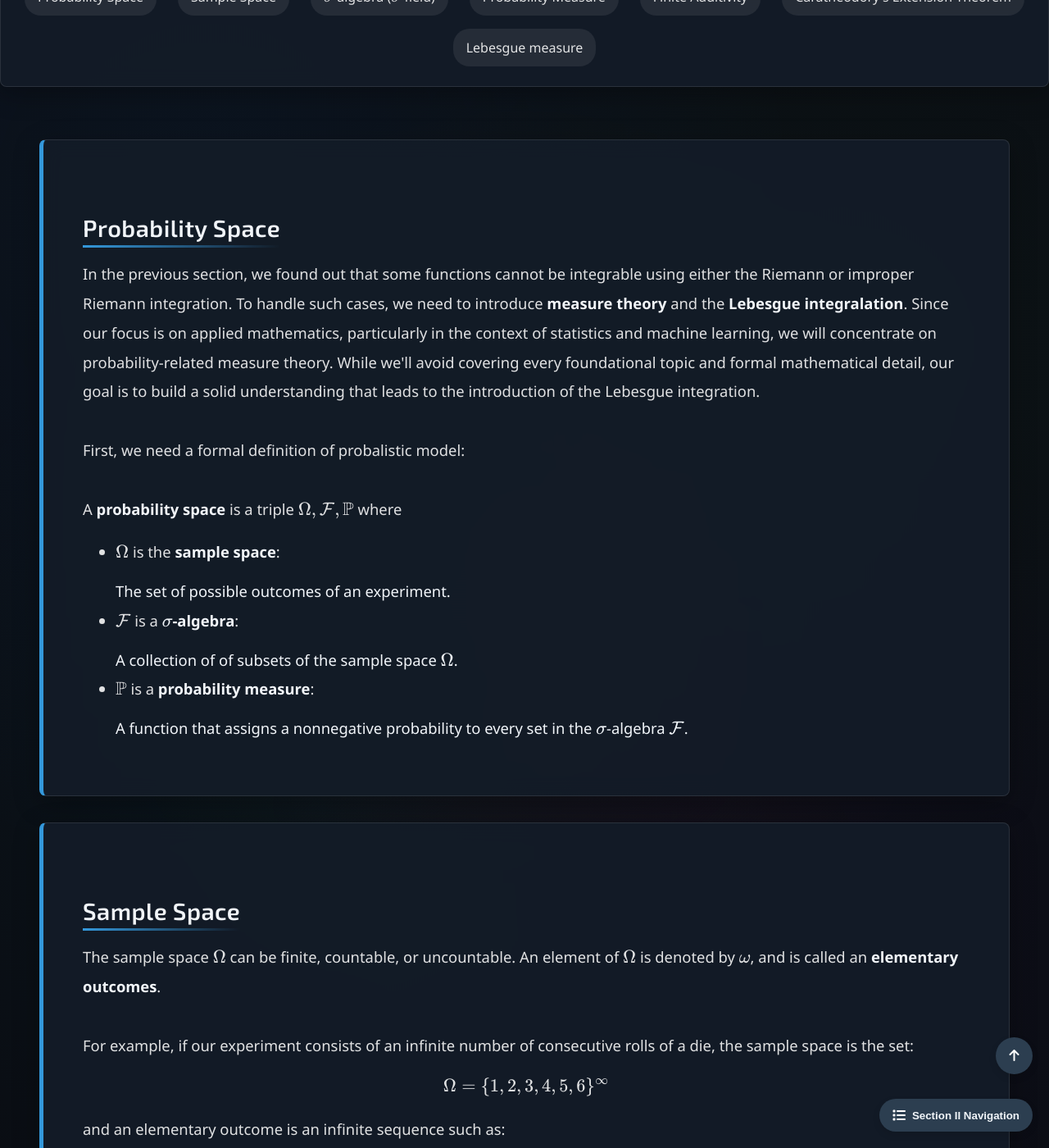
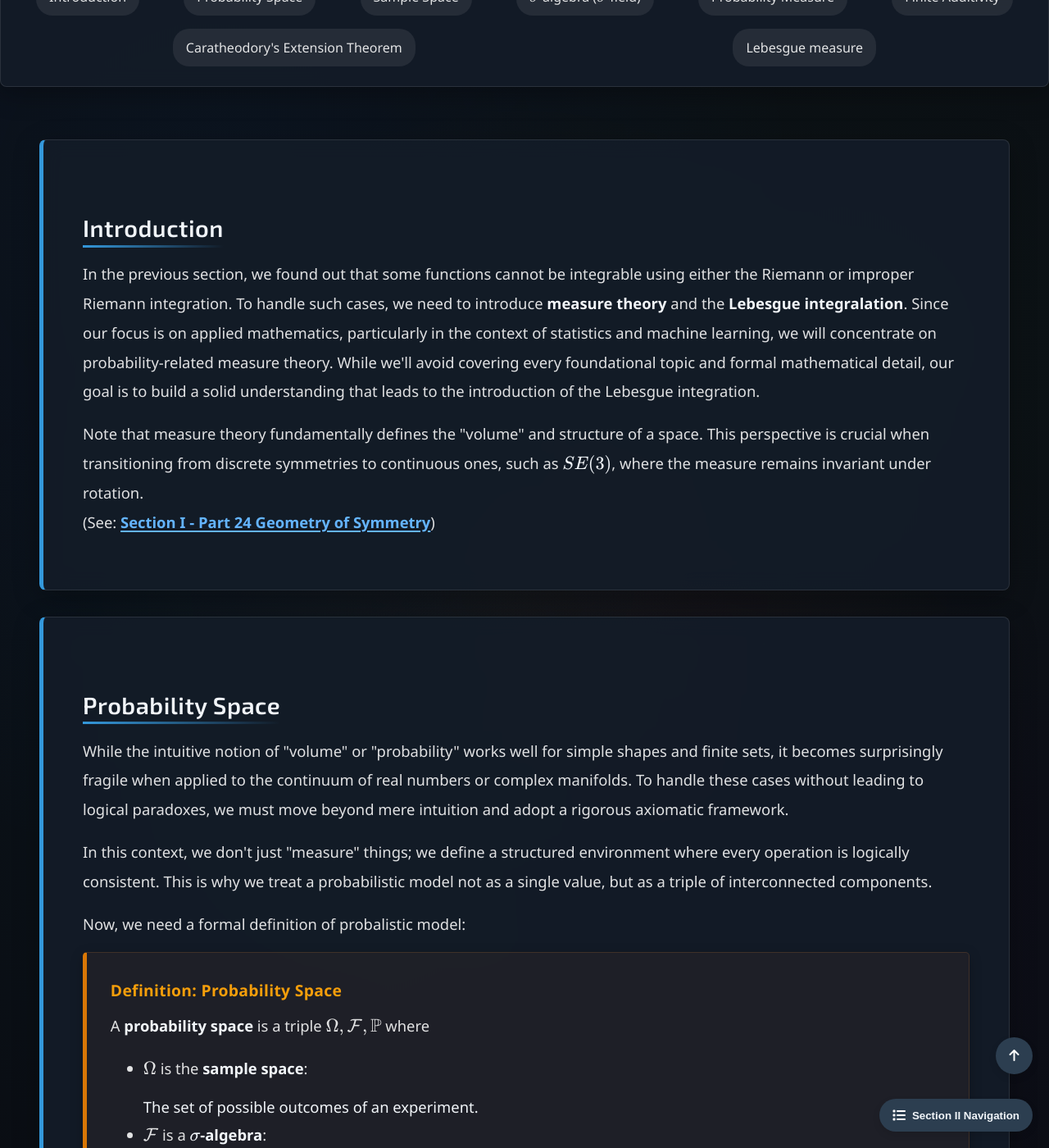
Before and after one commit to Yusukey01/yusukey01.github.io, a Jekyll site: the page built from Mathematics/Calculus/measure.html, in a window 1280 px wide and 1400 px high, scrolled down 521 px. Shown: the whole window at 82% size. Built offline with Jekyll 4.4.1, drawn with Linux system fonts in a browser that asks for light colours; some of the changed text lies outside the part shown.

Commit message:
updated connection with other page

```diff
--- a/Mathematics/Calculus/measure.html
+++ b/Mathematics/Calculus/measure.html
@@ -19,6 +19,7 @@ uses_python: false
         {% include section_navigation.html %}
 
         <div class="topic-nav">
+             <a href="#intro">Introduction</a>
             <a href="#pspace">Probability Space</a>
             <a href="#sample">Sample Space</a>
             <a href="#sigma">\(\sigma\)-algebra (\(\sigma\)-field)</a>
@@ -29,20 +30,51 @@ uses_python: false
         </div>
 
         <div class="container">
-
-            <section id="pspace" class="section-content">
-            <h2>Probability Space</h2>
+            <section id="intro" class="section-content">
+                <h2>Introduction</h2>
                 <p>
                 In the previous section, we found out that some functions cannot be integrable using either the Riemann or improper
                 Riemann integration. To handle such cases, we need to introduce <strong>measure theory</strong> and the <strong>Lebesgue integralation</strong>.
                 Since our focus is on applied mathematics, particularly in the context of statistics and machine learning, we will concentrate
                 on probability-related measure theory. While we'll avoid covering every foundational topic and formal mathematical
                 detail, our goal is to build a solid understanding that leads to the introduction of the Lebesgue integration.
-            <br><br>
-            First, we need a formal definition of probalistic model:
-            <br><br>
+                </p>
+
+                <p>
+                    Note that measure theory fundamentally defines the "volume" and structure of a space.
+                    This perspective is crucial when transitioning from discrete symmetries to continuous ones, such as <strong>\(SE(3)\)</strong>,
+                    where the measure remains invariant under rotation.
+                    <br>
+                    (See: <a href="../Linear_algebra/dihedral_group.html"><strong>Section I - Part 24 Geometry of Symmetry</strong></a>)
+                </p>
+            </section>
+
+
+            <section id="pspace" class="section-content">
+                <h2>Probability Space</h2>
+
+                <p>
+                    While the intuitive notion of "volume" or "probability" works well for simple shapes and finite sets, it
+                    becomes surprisingly fragile when applied to the continuum of real numbers or complex manifolds.
+                    To handle these cases without leading to logical paradoxes, we must move beyond mere intuition and adopt
+                    a rigorous axiomatic framework.
+                </p>
+
+                <p>
+                    In this context, we don't just "measure" things; we define a structured environment where every operation is
+                    logically consistent. This is why we treat a probabilistic model not as a single value, but as a triple of
+                    interconnected components.
+                </p>
+
+                <p>
+                    Now, we need a formal definition of probalistic model:
+                </p>
+
+                <div class="theorem">
+                        <span class="theorem-title">Definition: Probability Space</span>
+                        <p>
                             A <strong>probability space</strong> is a triple \(\Omega, \mathcal{F}, \mathbb{P}\) where
-            <br>
+                        </p>
                         <ul style="padding-left: 40px;">
                             <li>\(\Omega\) is the <strong>sample space</strong>:</li>
                                 The set of possible outcomes of an experiment.
@@ -51,7 +83,8 @@ uses_python: false
                             <li>\(\mathbb{P}\) is a <strong>probability measure</strong>:</li>
                                 A function that assigns a nonnegative probability to every set in the \(\sigma\)-algebra \(\mathcal{F}\).
                         </ul>
-            </p>
+                </div>
+
             </section>
 
             <section id="sample" class="section-content">
@@ -59,7 +92,8 @@ uses_python: false
                 <p>
                     The sample space \(\Omega\) can be finite, countable, or uncountable. An element of \(\Omega\) is denoted by
                     \(\omega\), and is called an <strong>elementary outcomes</strong>.
-            <br><br>
+                </p>
+                <p>
                     For example, if our experiment consists of an infinite number of consecutive rolls of a die, the sample space is the set:
                     \[
                     \Omega = \{1, 2, 3, 4, 5, 6\}^{\infty}
@@ -68,7 +102,8 @@ uses_python: false
                     \[
                     \omega =  \{1, 1, 4, 3, 1, 5, \cdots\}.
                 \]
-            <br>
+                </p>
+                <p>
                     A simpler case of the probability space can be a <strong>discrete probability space</strong>. In this case, the sample space
                     is finite, or countable:
                     \[
@@ -121,14 +156,17 @@ uses_python: false
                     <strong>mutually exclusive</strong> or that the sets are disjoint if \(A_{\alpha} \cap A_{\alpha'} = \emptyset \)
                     whenever \(\alpha \neq \alpha'\). Also, the sets \(A_{\alpha} \subset \Omega\) are called <strong>collectively exhaustive</strong>
                     if \(\, \cup_{\alpha} A_{\alpha} = \Omega\).
-            <br><br>
+                </p>
+
+                <p>
                     A <strong>measure</strong> is a function
                     \[
                     \mu: \mathcal{F} \to [0, \infty]
                     \]
                     which assigns a nonnegative extended real number \(\mu(A)\) to every set \(A \in \mathcal{F}\), and which satisfies the
                     following two conditions:
-            <br>
+                </p>
+
                 <ul style="padding-left: 40px;">
                     <li>\(\mu(\emptyset) = 0\)</li>
                     <li><strong>Countable additivity (\(\sigma\)-additivity)</strong>:</li>
@@ -137,14 +175,20 @@ uses_python: false
                     \mu(\cup_i A_i) = \sum_{i =1}^{\infty} \mu(A_i).
                     \]
                 </ul>
-            <br>
+                <p>
                     A <strong>probability measure</strong> is a measure \(\mathbb{P}\) with the additional property \(\mathbb{P}(\Omega) = 1\).
                     In this case, the triple \((\Omega, \mathcal{F}, \mathbb{P})\) is called a <strong>probability space</strong>.
-            <br><br>
+                </p>
+
+                <p>
                     The countable additivity implies that probabilities (and more generally, measures) behave like the notions of volume:
-            the volume of a countable union of disjoint sets is the sum of their individual volumes. Indeed, a measure is to be
-            understood as some generalized notion of a volume.
+                    the volume of a countable union of disjoint sets is the sum of their individual "volumes."
+                    Indeed, a measure is a <strong>generalized notion of a volume</strong> that characterizes the "size" of sets within a
+                    <a href="../Machine_learning/pca.html#manifolds"><strong>manifold</strong></a>.
+                    In physical systems like robotics \(SE(3)\), this ensures that the core properties of an object are preserved throughout
+                    any rigid body motion.
                 </p>
+
             </section>
 
             <section id="add" class="section-content">
```
Also changed, not shown: Mathematics/Linear_algebra/dihedral_group.html (+5 -4 lines), data/curriculum.json. Lines whose indentation alone changed are shown as unchanged.
